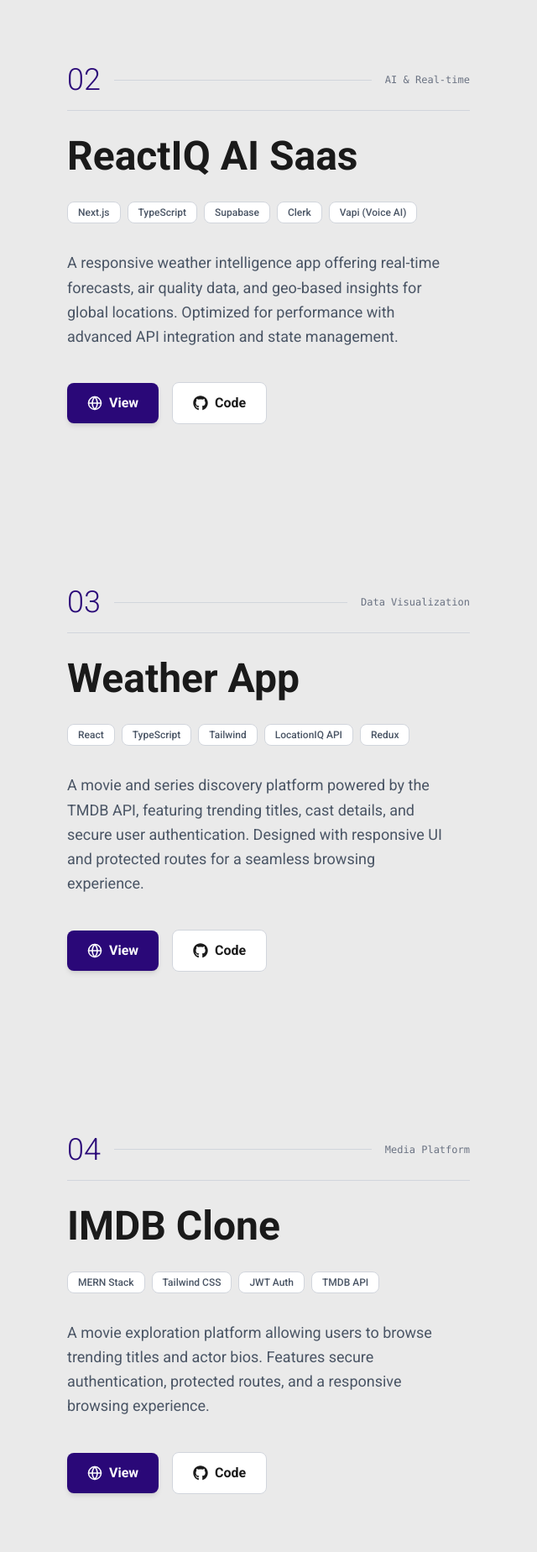
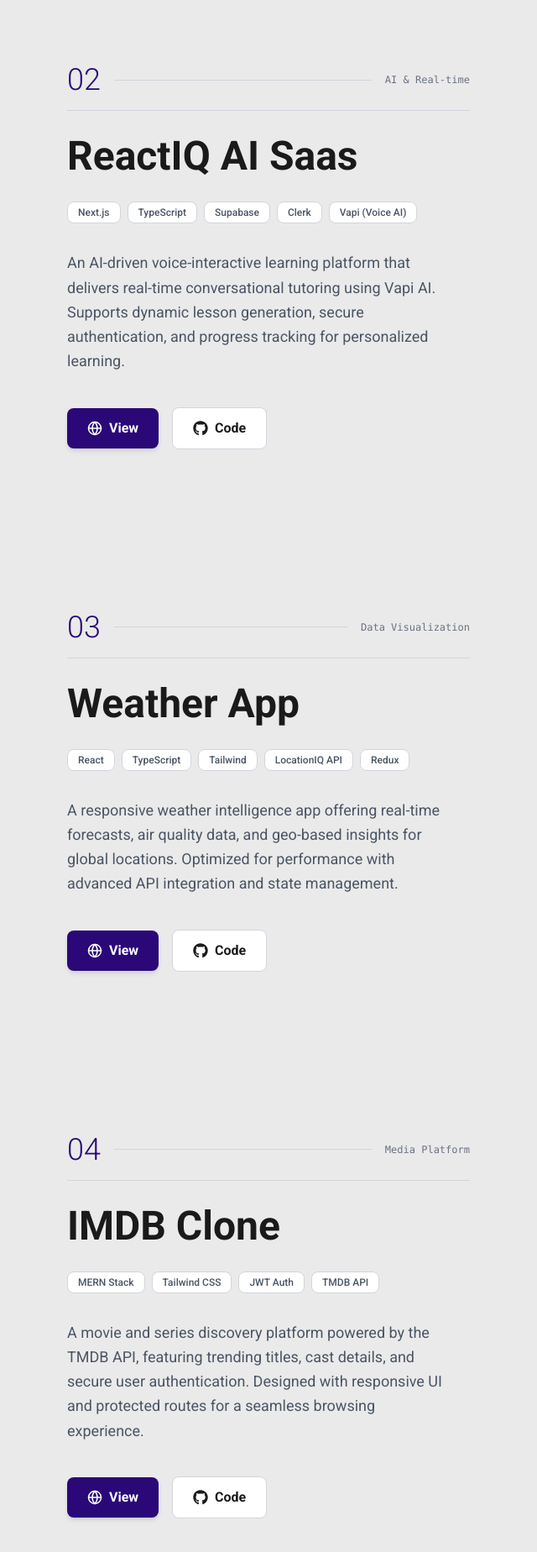
Before and after one commit to Shathish2004/Shathish-Portfolio, a React (Vite) app: page / in a window 1280 px wide. Shown: the part 4152-6000 px from the top of the page at 84% size, without its empty margins (0-640 px from the left). Built offline with nearby package versions, Linux system fonts and the light colour scheme.

Commit message:
Changed the project description mismatch

```diff
--- a/src/components/ProjectSection.jsx
+++ b/src/components/ProjectSection.jsx
@@ -24,7 +24,7 @@
         year: "2025",
         title: "ReactIQ AI Saas",
         category: "AI & Real-time",
-        description: "A responsive weather intelligence app offering real-time forecasts, air quality data, and geo-based insights for global locations. Optimized for performance with advanced API integration and state management.",
+        description: "An AI-driven voice-interactive learning platform that delivers real-time conversational tutoring using Vapi AI. Supports dynamic lesson generation, secure authentication, and progress tracking for personalized learning.",
         tech: ["Next.js", "TypeScript", "Supabase", "Clerk", "Vapi (Voice AI)"],
         video: "https://res.cloudinary.com/dxdqojwlo/video/upload/v1763959653/ReactIQ_bqpdgb.mp4",
         github: "https://github.com/SHATHISH-07/ai-saas-app",
@@ -36,7 +36,7 @@
         year: "2025",
         title: "Weather App",
         category: "Data Visualization",
-        description: "A movie and series discovery platform powered by the TMDB API, featuring trending titles, cast details, and secure user authentication. Designed with responsive UI and protected routes for a seamless browsing experience.",
+        description: "A responsive weather intelligence app offering real-time forecasts, air quality data, and geo-based insights for global locations. Optimized for performance with advanced API integration and state management.",
         tech: ["React", "TypeScript", "Tailwind", "LocationIQ API", "Redux"],
         video: "https://res.cloudinary.com/dxdqojwlo/video/upload/v1763959668/WeatherApp_jrtumf.mp4",
         github: "https://github.com/SHATHISH-07/Weather-app",
@@ -48,7 +48,7 @@
         year: "2024",
         title: "IMDB Clone",
         category: "Media Platform",
-        description: "A movie exploration platform allowing users to browse trending titles and actor bios. Features secure authentication, protected routes, and a responsive browsing experience.",
+        description: "A movie and series discovery platform powered by the TMDB API, featuring trending titles, cast details, and secure user authentication. Designed with responsive UI and protected routes for a seamless browsing experience.",
         tech: ["MERN Stack", "Tailwind CSS", "JWT Auth", "TMDB API"],
         video: "https://res.cloudinary.com/dxdqojwlo/video/upload/v1763959673/IMDBApp_tcdcjx.mp4",
         github: "https://github.com/SHATHISH-07/Projects/tree/main/FullStack_Project/IMDB-CLONE",
```
